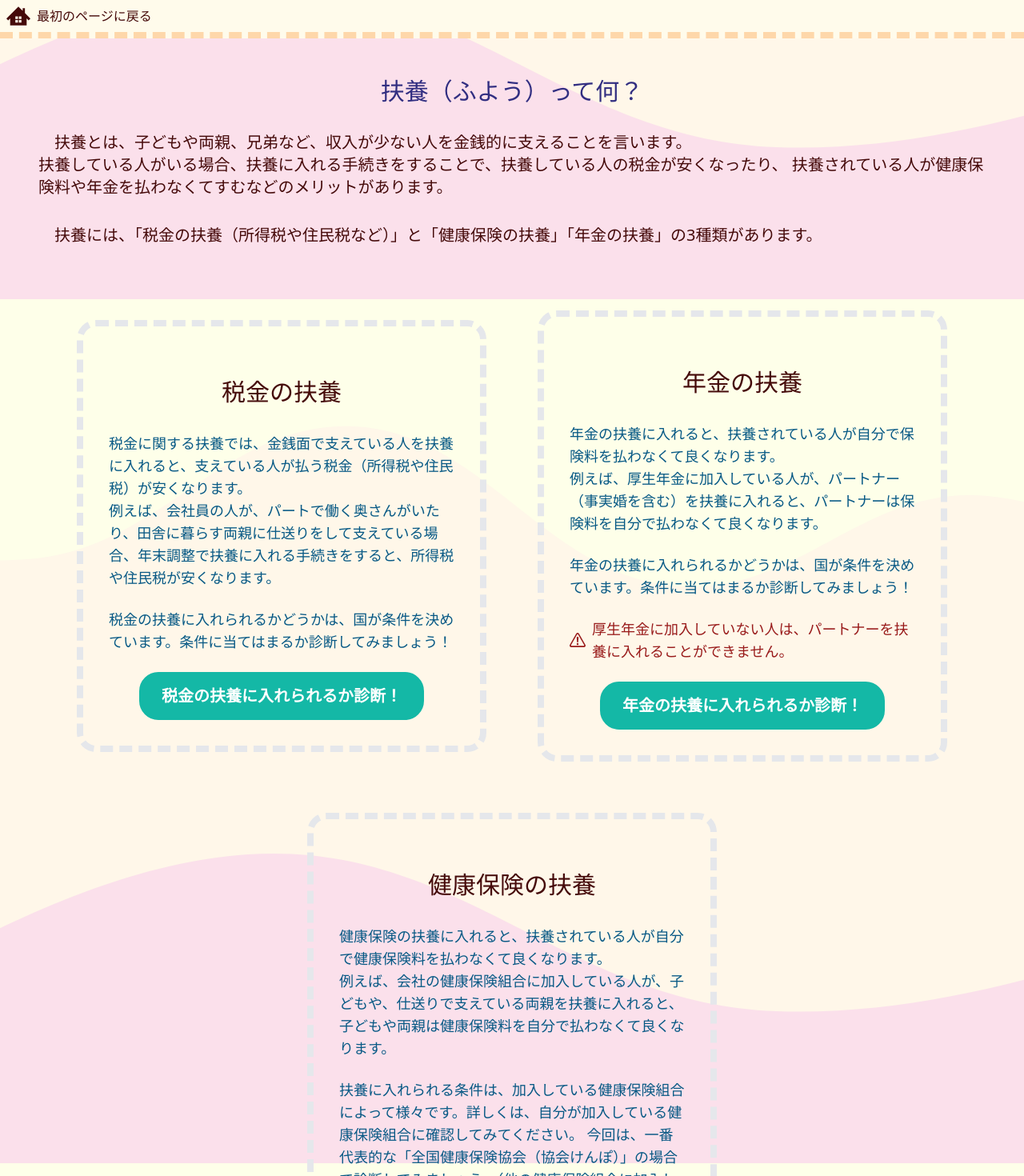
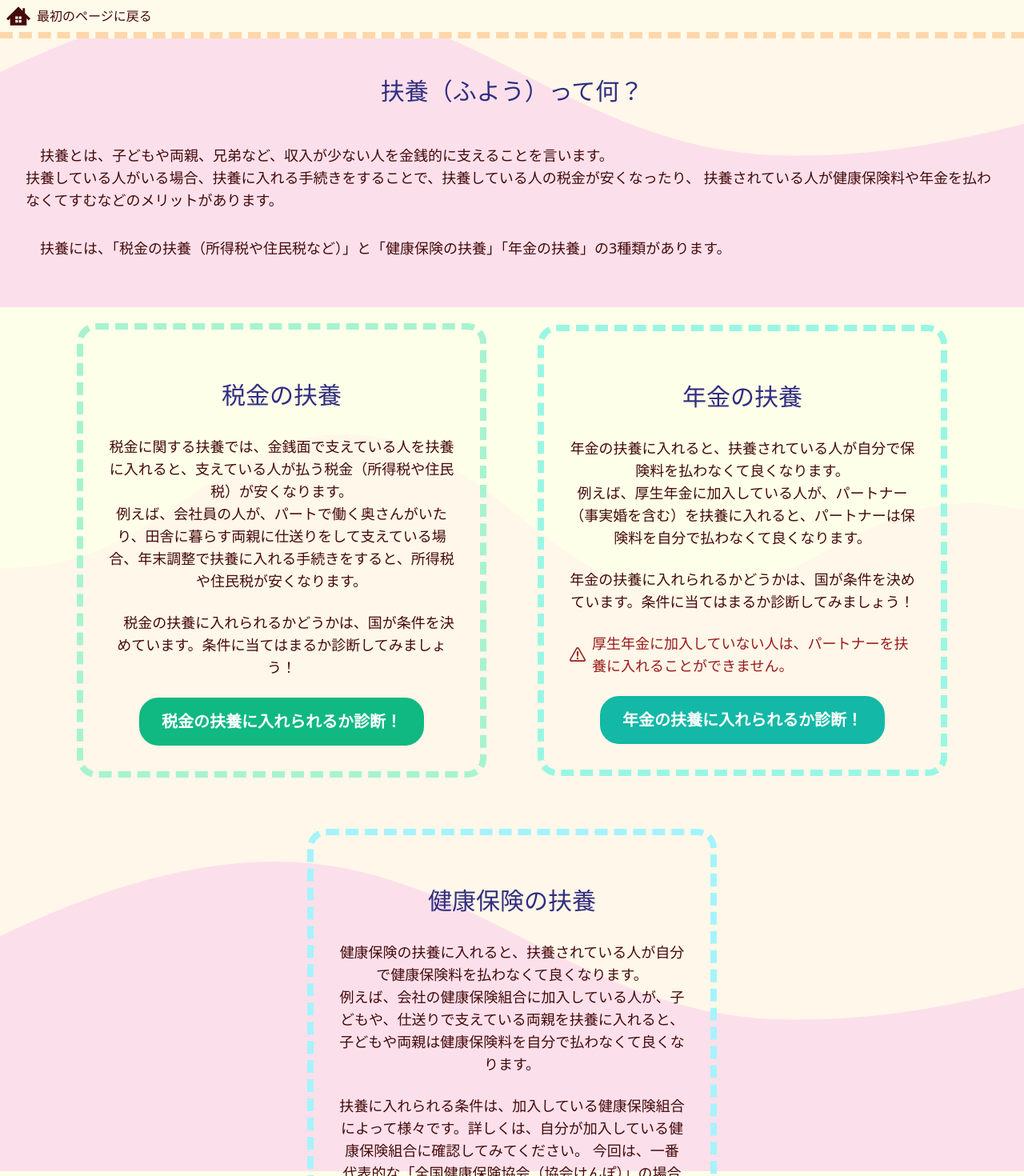
Before and after one commit to Miki-Sh/fukushi, a Next.js app: page /Fuyou in a window 1280 px wide. Shown: the top 1470 px of the page at 80% size. Built offline with nearby package versions, Linux system fonts and the light colour scheme.

Commit message:
💄 色を変更

```diff
--- a/src/pages/Fuyou.jsx
+++ b/src/pages/Fuyou.jsx
@@ -11,42 +11,38 @@ const Fuyou = () => {
   const [ NenOpen, setNenOpen ] = useState(false);
 
   return (
-    <>
-      <div className='my-12 mx-12 text-red-950 text-xl'>
-        <h1 className='pb-8 text-center text-indigo-900 text-3xl'>扶養（ふよう）って何？</h1>
-
-        <p className='pb-8'>　扶養とは、子どもや両親、兄弟など、収入が少ない人を金銭的に支えることを言います。<br />
+    <div className='text-red-950 text-lg'>
+        <h1 className='m-12 text-center text-indigo-900 text-3xl'>扶養（ふよう）って何？</h1>
+        <p className='m-8'>　扶養とは、子どもや両親、兄弟など、収入が少ない人を金銭的に支えることを言います。<br />
           扶養している人がいる場合、扶養に入れる手続きをすることで、扶養している人の税金が安くなったり、
           扶養されている人が健康保険料や年金を払わなくてすむなどのメリットがあります。</p>
-        <p>　扶養には、「税金の扶養（所得税や住民税など）」と「健康保険の扶養」「年金の扶養」の3種類があります。</p>
-      </div>
+        <p className='mx-8'>　扶養には、「税金の扶養（所得税や住民税など）」と「健康保険の扶養」「年金の扶養」の3種類があります。</p>
       <div className='my-12 flex flex-wrap justify-center items-center'>
-        <Frame contents={ <>
-          <h1 className='py-8 text-red-950 text-3xl'>税金の扶養</h1>
-          <p className='pb-6 text-left text-sky-800 text-lg'>
+        <Frame color='border-emerald-200' contents={ <>
+          <h1 className='py-8 text-indigo-900 text-3xl'>税金の扶養</h1>
+          <p className='pb-6'>
             　税金に関する扶養では、金銭面で支えている人を扶養に入れると、支えている人が払う税金（所得税や住民税）が安くなります。<br />
             　例えば、会社員の人が、パートで働く奥さんがいたり、田舎に暮らす両親に仕送りをして支えている場合、年末調整で扶養に入れる手続きをすると、所得税や住民税が安くなります。</p>
-          <p  className='text-left text-sky-800 text-lg'>
-            　税金の扶養に入れられるかどうかは、国が条件を決めています。条件に当てはまるか診断してみましょう！</p>
+          <p>　税金の扶養に入れられるかどうかは、国が条件を決めています。条件に当てはまるか診断してみましょう！</p>
           <button
             className='mt-6 py-3 px-6 text-center rounded-3xl text-xl font-semibold
-              bg-teal-500 hover:bg-white text-white hover:text-teal-500 border-4 hover:border-4 border-teal-500
+              bg-emerald-500 hover:bg-white text-white hover:text-emerald-500 border-4 hover:border-4 border-emerald-500
               transition duration-200 ease-in'
             onClick={() => {setZeiOpen(true)}}
           >税金の扶養に入れられるか診断！</button>
           { ZeiOpen && <ZeiFuyou setZeiOpen={setZeiOpen} /> }
         </> } />
 
-        <Frame contents={ <>
-          <h1 className='py-8 text-red-950 text-3xl'>年金の扶養</h1>
-          <p className='pb-6 text-left text-sky-800 text-lg'>
+        <Frame color='border-teal-200' contents={ <>
+          <h1 className='py-8 text-indigo-900 text-3xl'>年金の扶養</h1>
+          <p className='pb-6'>
             　年金の扶養に入れると、扶養されている人が自分で保険料を払わなくて良くなります。<br />
             　例えば、厚生年金に加入している人が、パートナー（事実婚を含む）を扶養に入れると、パートナーは保険料を自分で払わなくて良くなります。</p>
-          <p className='pb-6 text-left text-sky-800 text-lg'>
+          <p className='pb-6'>
             　年金の扶養に入れられるかどうかは、国が条件を決めています。条件に当てはまるか診断してみましょう！</p>
           <div className='flex items-center'>
             <Image src='/!.svg' alt='!' height={20} width={20} />
-            <p className='ml-2 text-left text-red-800 text-lg'>
+            <p className='ml-2 text-left text-red-800'>
               厚生年金に加入していない人は、パートナーを扶養に入れることができません。</p>
           </div>
           <button
@@ -58,29 +54,29 @@ const Fuyou = () => {
           { NenOpen && <NenFuyou setNenOpen={setNenOpen} /> }
         </> } />
 
-        <Frame contents={ <>
-          <h1 className='py-8 text-red-950 text-3xl'>健康保険の扶養</h1>
-          <p className='pb-6 text-left text-sky-800 text-lg'>
+        <Frame color='border-cyan-200' contents={ <>
+          <h1 className='py-8 text-indigo-900 text-3xl'>健康保険の扶養</h1>
+          <p className='pb-6'>
             　健康保険の扶養に入れると、扶養されている人が自分で健康保険料を払わなくて良くなります。<br />
             　例えば、会社の健康保険組合に加入している人が、子どもや、仕送りで支えている両親を扶養に入れると、子どもや両親は健康保険料を自分で払わなくて良くなります。</p>
-          <p className='pb-6 text-left text-sky-800 text-lg'>
+          <p className='pb-6'>
             　扶養に入れられる条件は、加入している健康保険組合によって様々です。詳しくは、自分が加入している健康保険組合に確認してみてください。
             今回は、一番代表的な「全国健康保険協会（協会けんぽ）」の場合で診断してみましょう。（他の健康保険組合に加入している方も参考までに診断してみてください）</p>
           <div className='flex items-center'>
             <Image src='/!.svg' alt='!' height={20} width={20} />
-            <p className='ml-2 text-left text-red-800 text-lg'>
+            <p className='ml-2 text-left text-red-800'>
               自営業の人などが加入している国民健康保険には、そもそも扶養が無いので家族を扶養に入れることができません。</p>
           </div>
           <button
             className='mt-6 py-3 px-6 text-center rounded-3xl text-xl font-semibold
-              bg-teal-500 hover:bg-white text-white hover:text-teal-500 border-4 hover:border-4 border-teal-500
+              bg-cyan-500 hover:bg-white text-white hover:text-cyan-500 border-4 hover:border-4 border-cyan-500
               transition duration-200 ease-in'
             onClick={() => {setKenpoOpen(true)}}
           >健康保険の扶養に入れられるか診断！</button>
           { KenpoOpen && <KenpoFuyou setKenpoOpen={setKenpoOpen} /> }
         </> } />
       </div>
-    </>
+    </div>
   );
 };
 
```
